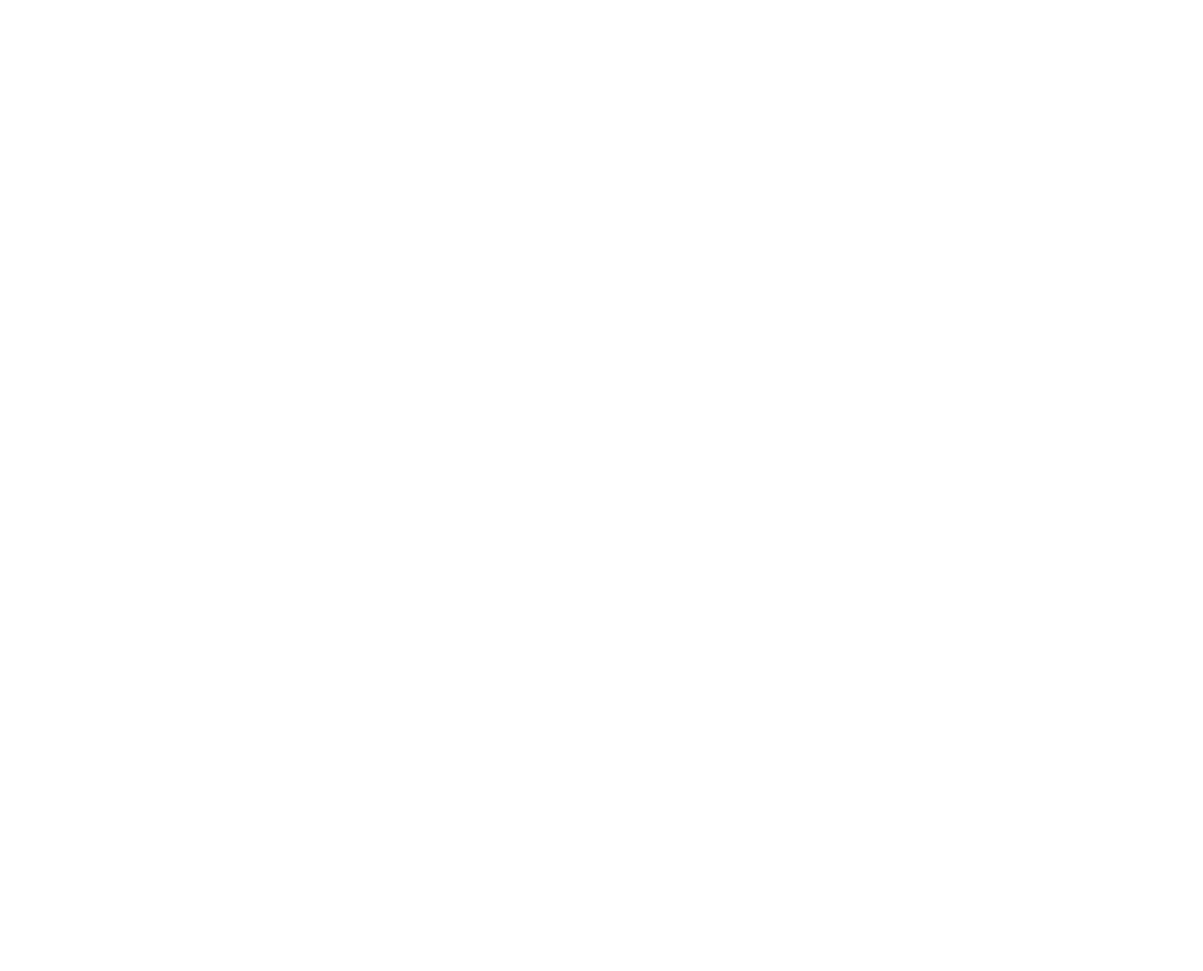
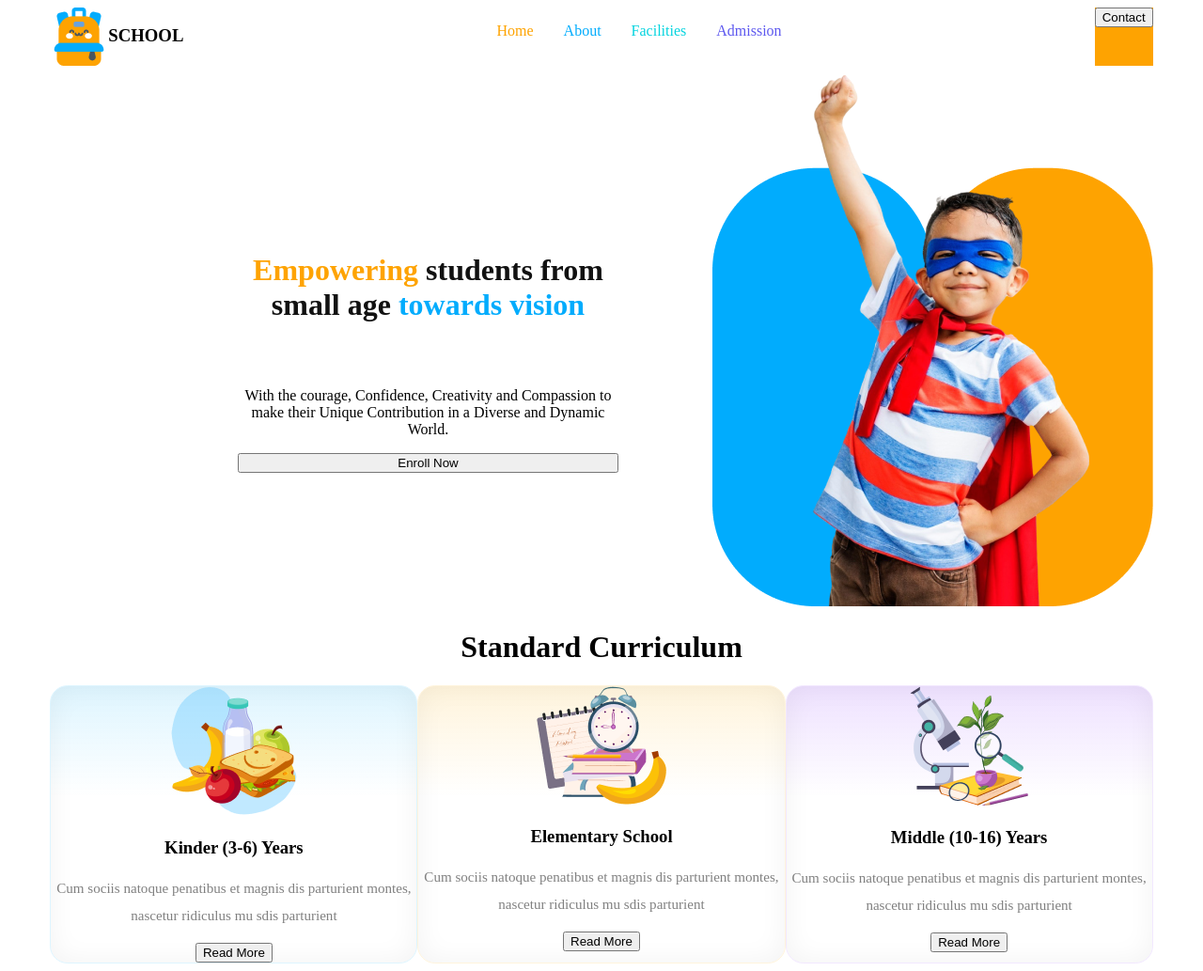
Before and after one commit to Minhajulamin/Assignment-2, a plain HTML site: page index.html in a window 1280 px wide. Shown: the whole page at 94% size. Before the commit the page ends 800 px from the top, so only its background shows below. Drawn offline with Linux system fonts and the light colour scheme.

Commit message:
standerd curriculam

```diff
--- a/index.html
+++ b/index.html
@@ -6,12 +6,71 @@
     <title>Standard Curriculum</title>
     <link rel="stylesheet" href="style/style.css">
 </head>
-<body>
-    <nav>
-
+<body class="all">
+    <nav class="navbar">
+        <div class="nav-p1">
+            <img src="assets/logo.png" alt="">
+            <h3>SCHOOL</h3>
+        </div>
+        <div class="nav-p2">
+            <p id="Home">Home</p>
+            <p id="About">About</p>
+            <p id="Facilities">Facilities</p>
+            <p id="Admission">Admission</p>
+        </div>
+        <div class="nav-p3">
+            <button>Contact</button>
+        </div>
     </nav>
     <main>
+        <div class="hero-kids">
+            <div class="hero-text">
+                <h1 class="first"><p><span class="pera-1">Empowering </span>
+                    <span class="pera-2">students from small age</span> <span class="pera-3">towards vision</span></p></h1>
+                <p>With the courage, Confidence, Creativity and Compassion to make their Unique Contribution in a Diverse and Dynamic World.</p>
+                <button>Enroll Now</button>
 
+            </div>
+            <div>
+                <img src="assets/hero-kids.png" alt="">
+
+            </div>
+        </div>
+<!-- second layout -->
+                 <div class="full-second">
+
+                    <h1 id="Standard">Standard Curriculum</h1>
+            <section class="second">
+
+                <div class="Kinder-1">
+                    <img src="assets/kinder.png" alt="">
+                    <h3>Kinder (3-6) Years</h3>
+                    <p class="p-1">Cum sociis natoque penatibus et magnis
+                        dis parturient montes, nascetur ridiculus
+                        mu sdis parturient</p>
+                        <button>Read More</button>
+
+                </div>
+                <div class="Kinder-2">
+                    <img src="assets/elementary.png" alt="">
+                    <h3>Elementary School</h3>
+                    <p class="p-1">Cum sociis natoque penatibus et magnis
+                        dis parturient montes, nascetur ridiculus
+                        mu sdis parturient</p>
+                        <button>Read More</button>
+
+                </div>
+                <div class="Kinder-3">
+                    <img src="assets/middle.png" alt="">
+                    <h3>Middle (10-16) Years</h3>
+                    <p class="p-1">Cum sociis natoque penatibus et magnis
+                        dis parturient montes, nascetur ridiculus
+                        mu sdis parturient</p>
+                        <button>Read More</button>
+
+                </div>
+            </section>
+                 </div>
     </main>
     <footer>
 
--- a/style/style.css
+++ b/style/style.css
@@ -0,0 +1,126 @@
+@import url('https://fonts.googleapis.com/css2?family=Quicksand:wght@300..700&display=swap');
+.all{
+    font-family: Fira Sans;
+    width: 91.667%;
+    margin-left: auto;
+    margin-right: auto;
+}
+
+.navbar{
+    display: flex;
+    flex-direction: ;
+    justify-content: space-between;
+}
+.nav-p1{
+display: flex;
+}
+.nav-p2{
+display: flex;
+gap: 32px;
+}
+.nav-p3{
+/* display: flex; */
+background-color: rgb(254, 163, 1);
+
+}
+#Home{
+color: rgb(254, 163, 1);
+}
+#About{
+color: rgb(1, 172, 253);
+}
+
+#Facilities{
+color: rgb(5, 212, 223);
+}
+#Admission{
+color: rgb(93, 88, 239);
+}
+
+
+/* hero-kids */
+
+
+.first{
+    display: flex;
+    flex-direction: column;
+}
+.hero-kids{
+    display: flex;
+    text-align: center;
+    justify-content: center;
+}
+.hero-text{
+
+    display: flex;
+    flex-direction: column;
+    /* margin-bottom: 10px; */
+    /* margin-top: ; */
+    margin: auto;
+    margin-left: 200px;
+    margin-right: 100px;
+}
+.pera-1{
+    color: rgb(254, 163, 1);
+}
+.pera-2{
+    color: rgb(17, 17, 17);
+}
+.pera-3{
+    color: rgb(1, 172, 253);
+}
+
+
+
+
+
+/* second layout */
+#Standard{
+    display: flex;
+    text-align: center;
+    justify-content: center;
+}
+.full-second{
+    background-image:ass ;
+}
+.second{
+    display: flex;
+    text-align: center;
+    justify-content: center;
+
+
+}
+
+.p-1{
+    color: rgb(128, 128, 128);
+font-family: Raleway;
+font-size: 15.09px;
+font-weight: 500;
+line-height: 28.3px;
+letter-spacing: 0%;
+text-align: center;
+}
+.Kinder-1{
+    box-sizing: border-box;
+    border: 0.94px solid rgb(222, 245, 255);
+    border-radius: 18.86px;
+
+    box-shadow: inset 0px 0px 28.3px 0.94px rgba(0, 0, 0, 0.05);
+    background: linear-gradient(180.00deg, rgb(222, 245, 255),rgba(255, 255, 255, 0) 40%),rgb(255, 255, 255);
+}
+.Kinder-2{
+    box-sizing: border-box;
+    border: 0.94px solid rgb(255, 244, 220);
+    border-radius: 18.86px;
+
+    box-shadow: inset 0px 0px 28.3px 0.94px rgba(0, 0, 0, 0.05);
+    background: linear-gradient(180.00deg, rgb(255, 244, 220),rgba(255, 255, 255, 0) 40%),rgb(255, 255, 255);
+}
+.Kinder-3{
+    box-sizing: border-box;
+    border: 0.94px solid rgb(242, 232, 255);
+    border-radius: 18.86px;
+
+    box-shadow: inset 0px 0px 28.3px 0.94px rgba(0, 0, 0, 0.05);
+    background: linear-gradient(180.00deg, rgb(238, 225, 255),rgba(255, 255, 255, 0) 40%),rgb(255, 255, 255);
+}
```
